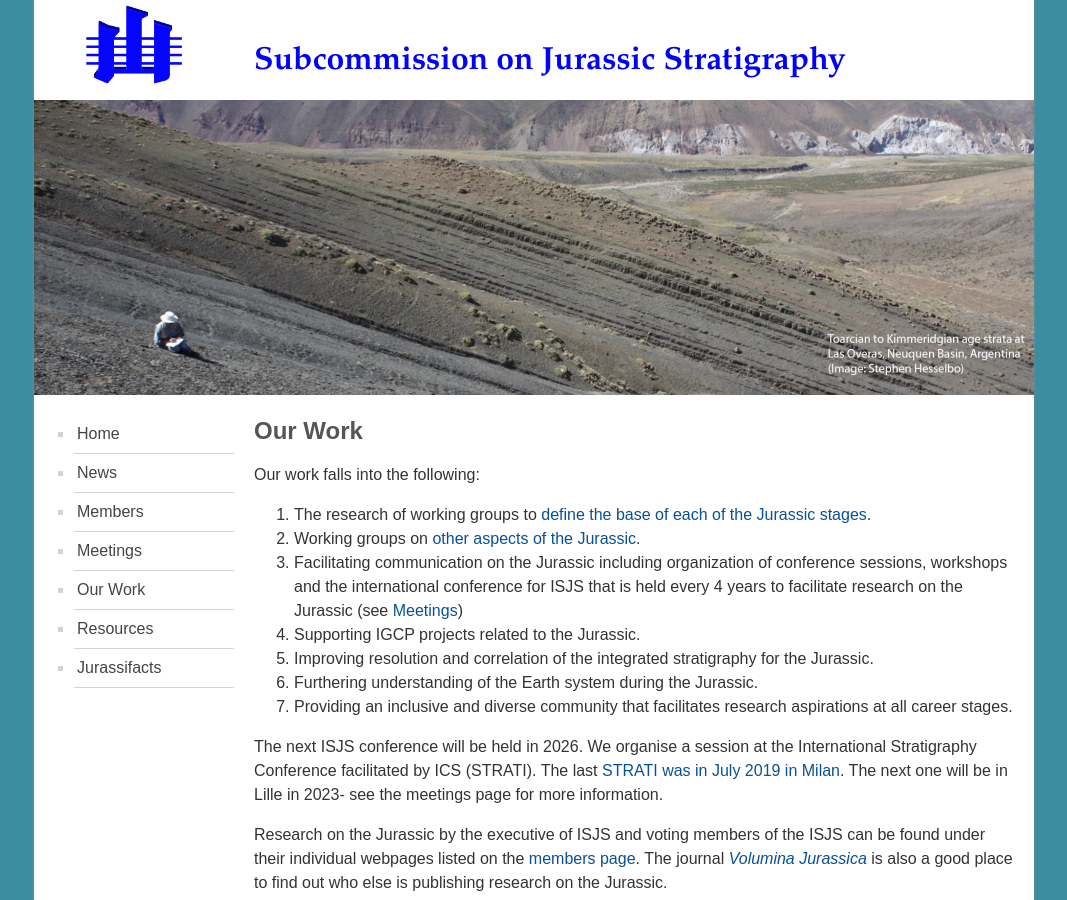
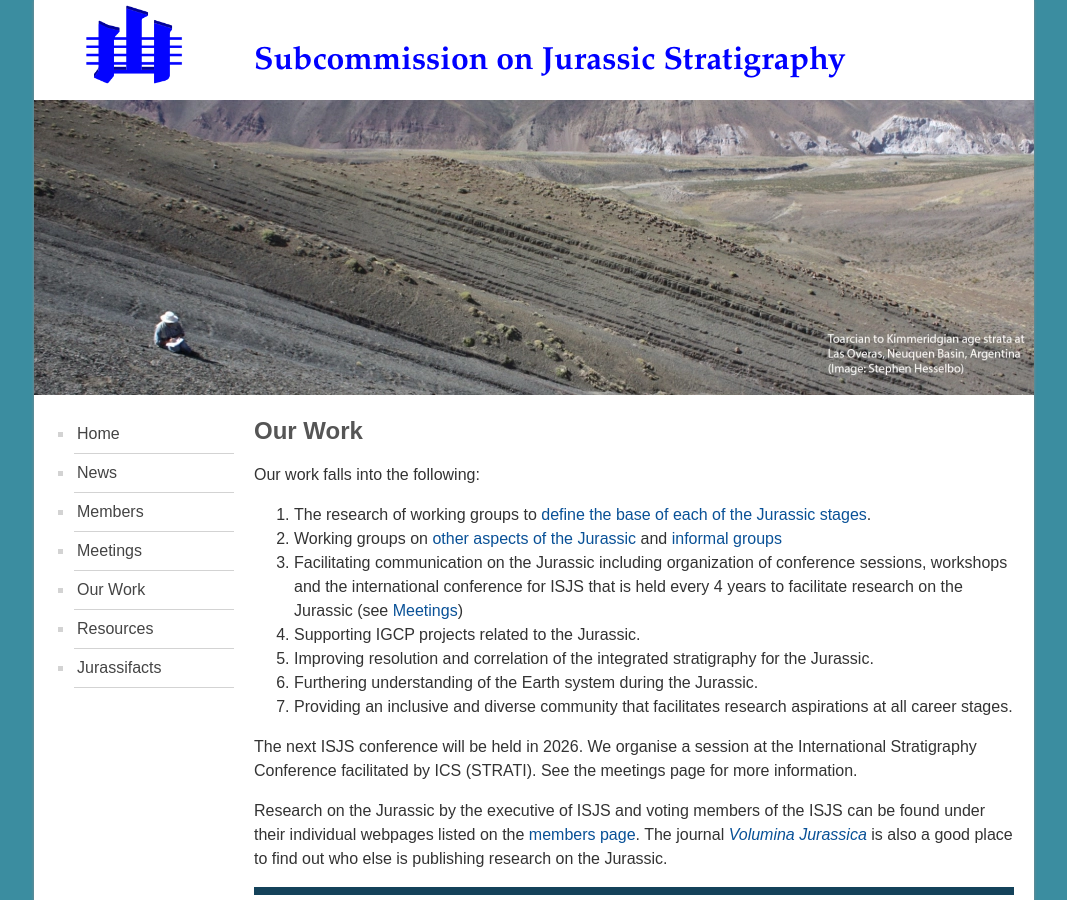
Before and after one commit to i-c-stratigraphy/subcommission-jurassic, a Jekyll site: the page built from pages/our-work.md, in a window 1280 px wide and 900 px high. Shown: the whole window, without its empty margins (106-1173 px from the left). Built offline with Jekyll 4.4.1, drawn with Linux system fonts in a browser that asks for light colours.

Commit message:
Update our-work.md

```diff
--- a/pages/our-work.md
+++ b/pages/our-work.md
@@ -7,14 +7,14 @@ permalink: /our-work
 Our work falls into the following:
 
 1. The research of working groups to [define the base of each of the Jurassic stages](#stage-working-groups-and-gssps).
-2. Working groups on [other aspects of the Jurassic](#other-working-groups).
+2. Working groups on [other aspects of the Jurassic](#other-working-groups) and [informal groups](#informal-groups)
 3. Facilitating communication on the Jurassic including organization of conference sessions, workshops and the international conference for ISJS that is held every 4 years to facilitate research on the Jurassic (see [Meetings](meetings))
 4. Supporting IGCP projects related to the Jurassic.
 5. Improving resolution and correlation of the integrated stratigraphy for the Jurassic.
 6. Furthering understanding of the Earth system during the Jurassic.
 7. Providing an inclusive and diverse community that facilitates research aspirations at all career stages.
 
-The next ISJS conference will be held in 2026. We organise a session at the International Stratigraphy Conference facilitated by ICS (STRATI). The last [STRATI was in July 2019 in Milan](http://www.strati2019.it/). The next one will be in Lille in 2023- see the meetings page for more information.
+The next ISJS conference will be held in 2026. We organise a session at the International Stratigraphy Conference facilitated by ICS (STRATI). See the meetings page for more information.
 
 Research on the Jurassic by the executive of ISJS and voting members of the ISJS can be found under their individual webpages listed on the [members page](members). The journal _[Volumina Jurassica](https://vjs.pgi.gov.pl/)_ is also a good place to find out who else is publishing research on the Jurassic.
 <br>
```
